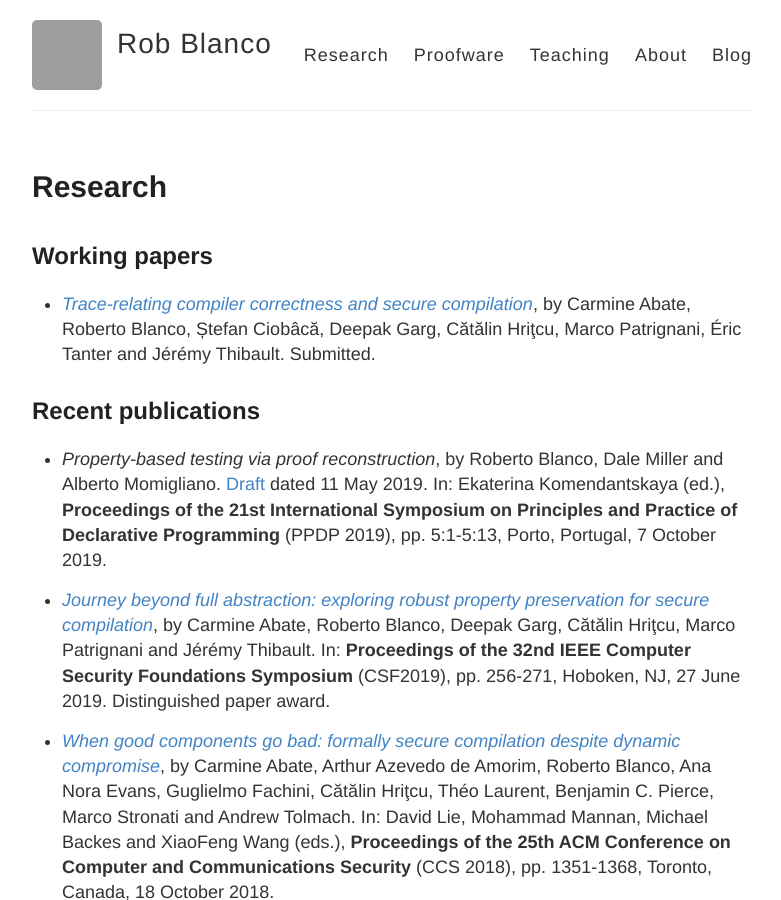
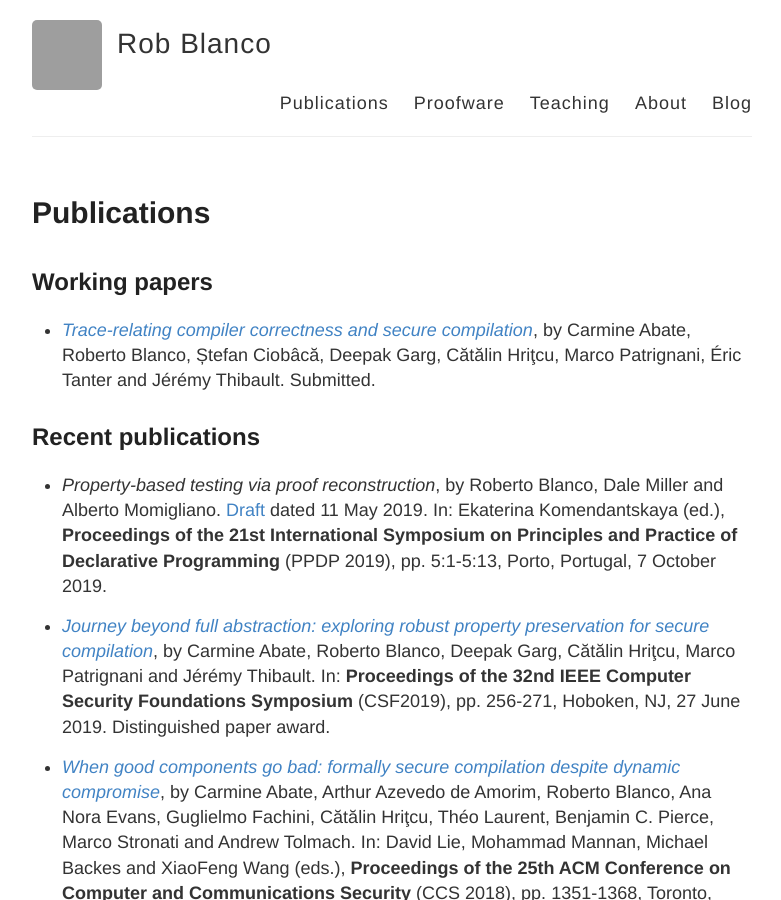
Before and after one commit to robblanco/robblanco.github.io, a Jekyll site: the page built from publications.md, in a window 1280 px wide and 900 px high. Shown: the whole window, without its empty margins (248-1029 px from the left). Built offline with Jekyll 4.4.1, drawn with Linux system fonts in a browser that asks for light colours; grey boxes are pictures that could not be loaded.

Commit message:
Rename research -> publications

```diff
--- a/_layouts/default.html
+++ b/_layouts/default.html
@@ -27,7 +27,7 @@
           </div>
 
           <nav>
-            <a href="{{ site.baseurl }}/research">Research</a>
+            <a href="{{ site.baseurl }}/publications">Publications</a>
             <a href="{{ site.baseurl }}/proofware">Proofware</a>
             <a href="{{ site.baseurl }}/teaching">Teaching</a>
             <a href="{{ site.baseurl }}/about">About</a>
--- a/research.md
+++ b/publications.md
@@ -1,7 +1,7 @@
 ---
 layout: page
-title: Research
-permalink: /research/
+title: Publications
+permalink: /publications/
 ---
 
 ## Working papers
```
